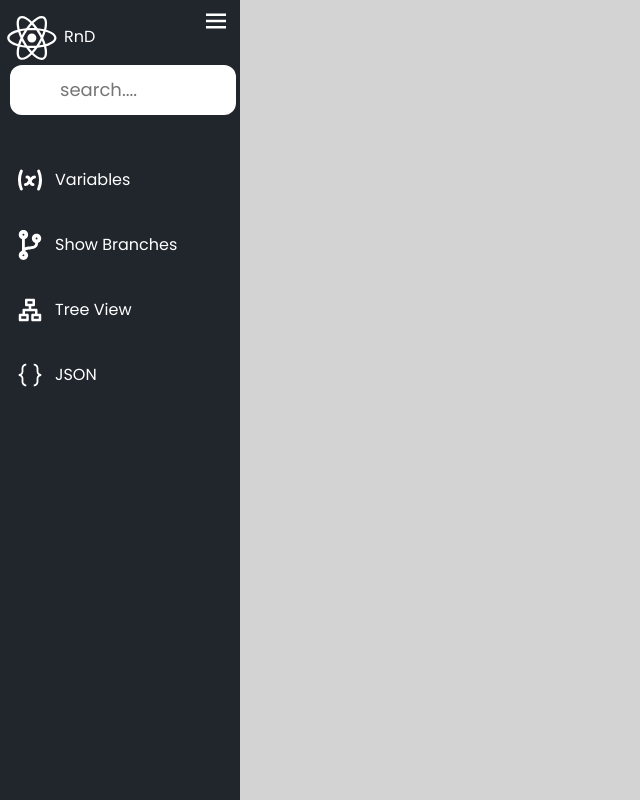
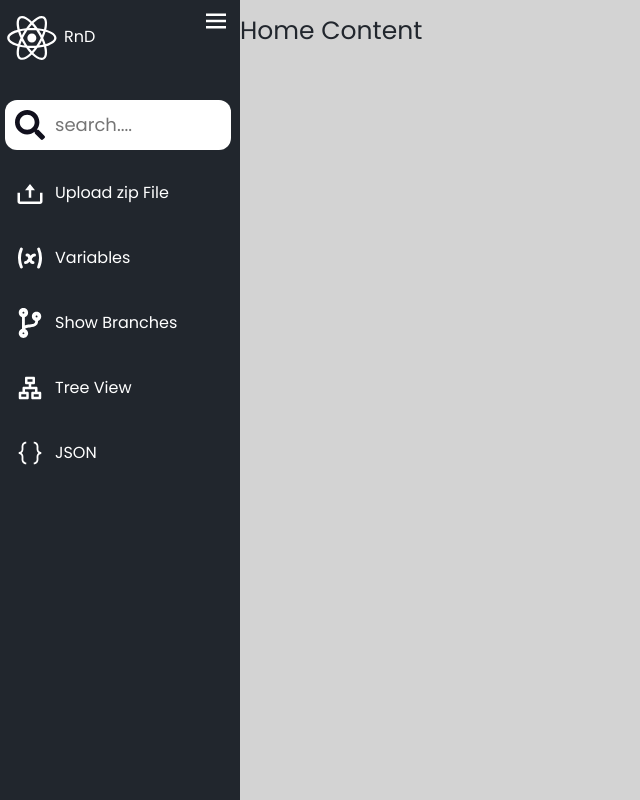
Before and after one commit to highfly117/powerAutomate, a React (Create React App) app in the folder client/: page / in a window 1280 px wide. Shown: the whole page, without its empty margins (0-640 px from the left). Built offline with nearby package versions, Linux system fonts and the light colour scheme.

Commit message:
dont kjnow

```diff
--- a/client/src/App.css
+++ b/client/src/App.css
@@ -2,6 +2,23 @@
 
     overflow-y: hidden;
 }
+
+.home_content{
+    position: absolute;
+    height: 100%;
+    width:calc(100% - 240px);
+    left:240px
+}
+
+.home_content .text {
+
+    font-size: 25px;
+    font-weight: 500;
+    color: #21262d;
+    margin-top:12px
+}
+
+
 
 /* .infopanel {
 
--- a/client/src/App.js
+++ b/client/src/App.js
@@ -11,7 +11,9 @@ function App() {
     <div className="App">
 
       <SideNav></SideNav>
-
+      <div className="home_content">
+        <div className="text">Home Content</div>
+      </div>
 
 
 
--- a/client/src/Componants/CSS/SideNav.css
+++ b/client/src/Componants/CSS/SideNav.css
@@ -1,9 +1,6 @@
+* {}
 
-*{
-
-  }
-
-.sideNav{
+.sideNav {
     position: fixed;
     top: 0px;
     left: 0px;
@@ -18,7 +15,7 @@
 
 }
 
-.sideNav .logo-content .logo{
+.sideNav .logo-content .logo {
 
     color: #fff;
     display: flex;
@@ -28,14 +25,14 @@
 
 }
 
-.logo-content .logo .react-icons{
+.logo-content .logo .react-icons {
     font-size: 28px;
     margin-right: 5px;
 
 }
 
 
-.logo-content .logo .logo_name{
+.logo-content .logo .logo_name {
 
     font-size: 20px;
     font-weight: 400;
@@ -43,12 +40,12 @@
 
 
 
-.sideNav ul{
+.sideNav ul {
     margin-top: 20px;
     padding-left: 0;
 }
 
-.sideNav ul li{
+.sideNav ul li {
     position: relative;
     height: 65px;
     width: 100%;
@@ -59,7 +56,7 @@
 }
 
 
-.sideNav ul li a{
+.sideNav ul li a {
     color: #fff;
     display: flex;
     align-items: center;
@@ -68,26 +65,27 @@
     border-radius: 12px;
 }
 
-.sideNav ul li a:hover{
+.sideNav ul li a:not(.nohover):hover {
     color: #11101d;
     background: #fff;
 }
 
-.sideNav ul li input{
-  position: absolute;
+.sideNav ul li input {
+    position: relative;
     height: 50px;
     width: 100%;
-  left: 5px;
-  right:0;
+    left: 0;
+    right: 0;
     border-radius: 12px;
     outline: none;
-  border:none;
+    border: none;
     padding-left: 50px;
-  font-size:18px;
-
+    font-size: 18px;
+    margin-top: 10px;
 }
 
- .react-icons{
+
+.react-icons {
     height: 30px;
     min-width: 50px;
     border-radius: 12px;
@@ -96,7 +94,7 @@
     align-content: center;
 }
 
-.sideNav #btn{
+.sideNav #btn {
     color: #fff;
     position: absolute;
     left: 90%;
@@ -107,9 +105,20 @@
     transform: translateX(-50%);
 }
 
-#faSearch{
+.sideNav ul li #searchLi {
+    position: relative;
+    height: 65px;
+    width: 100%;
+    margin: 0 5px;
+    list-style: none;
+    line-height: 50px;
+    margin-bottom: 10px;
+}
+
+#faSearch {
     position: absolute;
     z-index: 99;
-  color: #fff;
-
+    color: #11101d;
+    font-size: 18px;
+    margin-top: 10px;
 }
--- a/client/src/Componants/SideNav.js
+++ b/client/src/Componants/SideNav.js
@@ -1,11 +1,11 @@
 import React from "react";
 import "./CSS/SideNav.css";
 import { FontAwesomeIcon } from '@fortawesome/react-fontawesome';
-import { faDiagramProject, faBars,faTerminal } from '@fortawesome/free-solid-svg-icons'
+import { faDiagramProject, faBars, faTerminal } from '@fortawesome/free-solid-svg-icons'
 import Uploadbutton from "./Uploadbutton";
-import {DiReact} from 'react-icons/di'
-import {FaCodeBranch, FaSearch} from 'react-icons/fa'
-import { BiMenu,BiUpload } from "react-icons/bi";
+import { DiReact } from 'react-icons/di'
+import { FaCodeBranch, FaSearch } from 'react-icons/fa'
+import { BiMenu, BiUpload } from "react-icons/bi";
 import { HiVariable } from "react-icons/hi";
 import { RiOrganizationChart } from "react-icons/ri";
 import { VscJson } from "react-icons/vsc";
@@ -20,61 +20,43 @@ const SideNav = () => {
 
             <div className="logo_content">
                 <div className="logo">
-                    <div className="logo_name"><DiReact size={"4rem"}/>RnD</div>
+                    <div className="logo_name"><DiReact size={"4rem"} />RnD</div>
                 </div>
                 <BiMenu className="react-icons" id="btn"></BiMenu>
             </div>
             <ul className="nav_list">
-            <li>
-                    <a href="#">
-                       <FaSearch id="faSearch" className="react-icons" />
+                <li style={{ "margin-bottom": "13px" }}>
+                    <a className="nohover" href="#">
+                        <FaSearch id="faSearch" className="react-icons" />
                         <input type={"text"} placeholder={"search...."}></input>
                     </a>
                 </li>
+                <Uploadbutton></Uploadbutton>
                 <li>
                     <a href="#">
-                       <HiVariable className="react-icons"  />
+                        <HiVariable className="react-icons" />
                         <span className="links_name">Variables</span>
                     </a>
                 </li>
                 <li>
                     <a href="#">
-                       <FaCodeBranch className="react-icons" />
+                        <FaCodeBranch className="react-icons" />
                         <span className="links_name">Show Branches</span>
                     </a>
                 </li>
                 <li>
                     <a href="#">
-                    <RiOrganizationChart className="react-icons" />
+                        <RiOrganizationChart className="react-icons" />
                         <span className="links_name">Tree View</span>
                     </a>
                 </li>
                 <li>
                     <a href="#">
-                        <VscJson className="react-icons"  />
+                        <VscJson className="react-icons" />
                         <span className="links_name">JSON</span>
                     </a>
                 </li>
-
             </ul>
-
-
-
-
-
-
-            {/* <FontAwesomeIcon className="logo" icon={faDiagramProject} /> LOGO
-            <ul className="nav_List">
-                <li>
-
-                </li>
-                <Uploadbutton></Uploadbutton>
-                <li>
-                    <FontAwesomeIcon icon={faDatabase} /> Show Variables
-                </li>
-                <i class="fa-solid fa-cabin"></i>
-
-            </ul> */}
         </div>
 
     )
--- a/client/src/Componants/Uploadbutton.js
+++ b/client/src/Componants/Uploadbutton.js
@@ -3,6 +3,7 @@ import axios from 'axios'
 import { FontAwesomeIcon } from '@fortawesome/react-fontawesome';
 import { faUpload } from '@fortawesome/free-solid-svg-icons'
 import appendflowData from "./Utils/AppendData.js"
+import { BiUpload } from "react-icons/bi";
 
 class Uploadbutton extends React.Component {
     constructor(props) {
@@ -39,11 +40,16 @@ class Uploadbutton extends React.Component {
     render() {
         return (
             <div>
+                <li>
+                    <a href="#">
                         <label for="file-input" style={{ "display": "list-item" }} >
-                    <li><FontAwesomeIcon icon={faUpload} /> Upload Zip File
+                            <BiUpload className="react-icons"></BiUpload>
+                            <span className="links_name">Upload zip File</span>
+                            <input id="file-input" style={{ "display": "none" }} type="file" value={this.state.value} onChange={this.handleChange}></input>
+
+                        </label>
+                    </a>
                 </li>
-                </label>
-                <input id="file-input" style={{ "display": "none" }} type="file" value={this.state.value} onChange={this.handleChange}></input>
             </div>
 
         )
```
Lines whose indentation alone changed are shown as unchanged.
